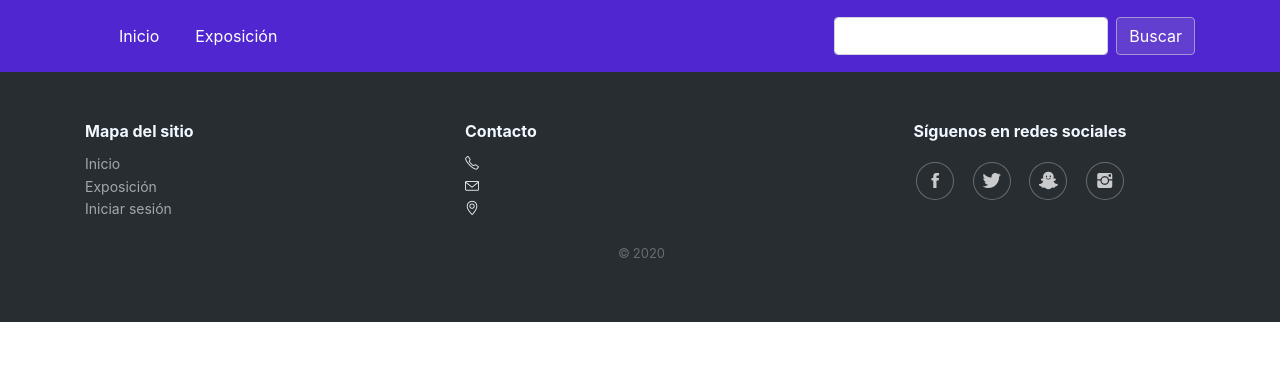
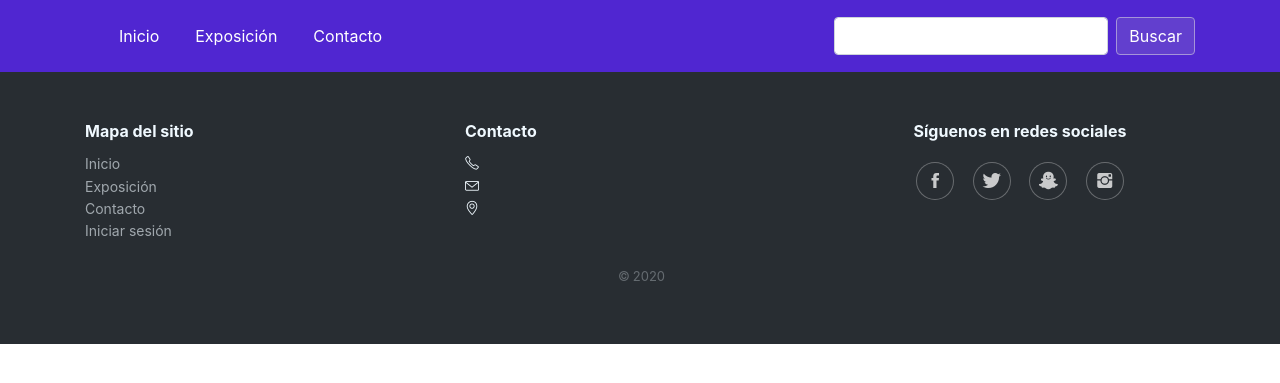
Before and after one commit to fdgd1998/vigalArtesana-CMS, a PHP site: page /index.php in a window 1280 px wide. Shown: the top 383 px of the page. Run offline with PHP 8.4, Linux system fonts and the light colour scheme; data that the repository does not hold is empty; some libraries are stand-ins or nearby versions; some web fonts are replaced.

Commit message:
New contact page

```diff
--- a/includes/footer.php
+++ b/includes/footer.php
@@ -7,6 +7,8 @@
                     <ul>
                         <li><a href="<?=$URL?>/index.php">Inicio</a></li>
                         <li><a href="<?=$URL?>/showcase.php">Exposición</a></li>
+                        <li><a href="<?=$URL?>/contact.php">Contacto</a></li>
+
                         <?php
                             if (isset($_SESSION['user'])) {
                                 echo '<li><a href="'.$URL.'/modules/logout.php">Cerrar sesión</a></li>';
--- a/includes/header.php
+++ b/includes/header.php
@@ -28,6 +28,7 @@
             <ul class="navbar-nav mr-auto mt-2 mt-lg-0">
                 <li class="nav-item"><a class="nav-link" data-bs-hover-animate="pulse" href="<?=$URL?>/index.php" style="color: rgb(255, 255, 255);">Inicio</a></li>
                 <li class="nav-item"><a class="nav-link" data-bs-hover-animate="pulse" href="<?=$URL?>/showcase.php" style="color: rgb(255, 255, 255);">Exposición</a></li>
+                <li class="nav-item"><a class="nav-link" data-bs-hover-animate="pulse" href="<?=$URL?>/contact.php" style="color: rgb(255, 255, 255);">Contacto</a></li>
                 <?php
                     if (isset($_SESSION['user'])) {
                         echo "
```
Also changed, not shown: contact.php (added).
